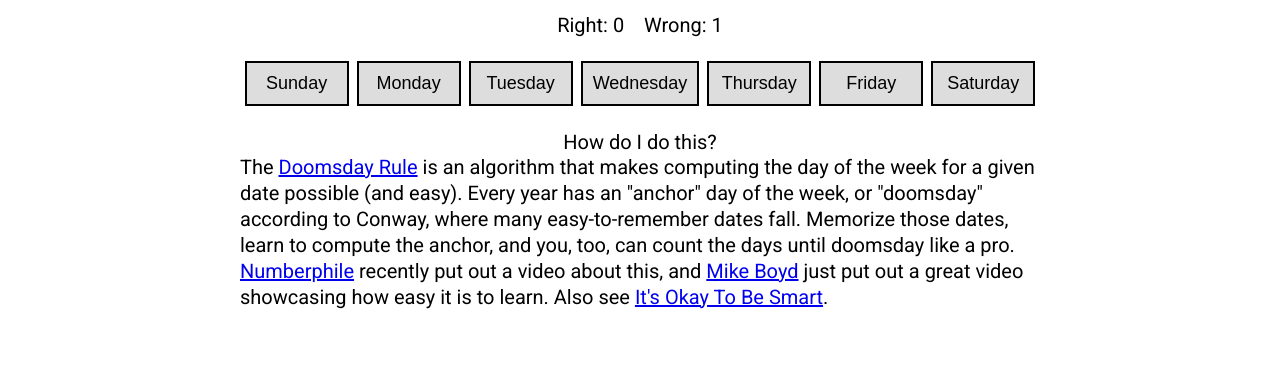
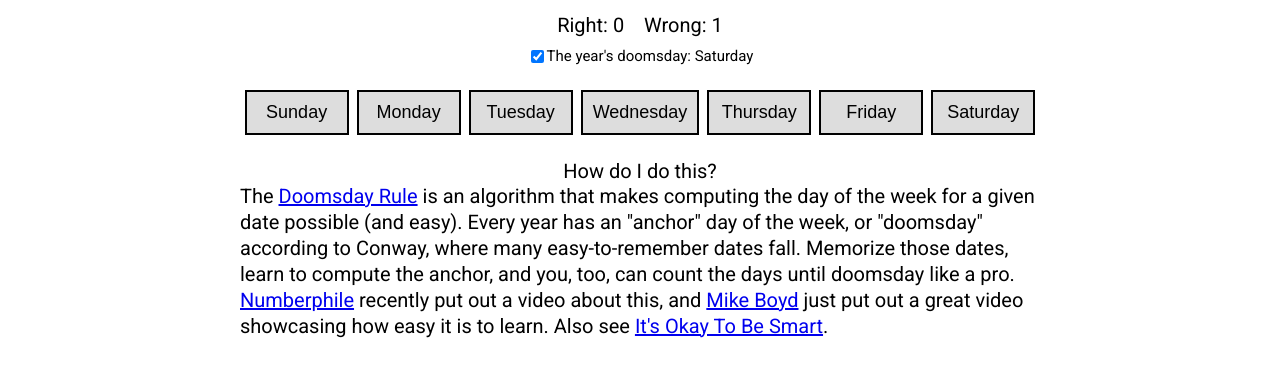
Before and after one commit to EdricY/Guess-The-Weekday, a plain HTML site: page index.html in a window 1280 px wide. Both pictures are taken after a click on the button "Saturday". Shown: the part 159-536 px from the top of the page. Drawn offline with Linux system fonts and the light colour scheme.

Commit message:
option to show doomsday, always show correct flash

```diff
--- a/index.html
+++ b/index.html
@@ -5,7 +5,7 @@
     <meta http-equiv="X-UA-Compatible" content="IE=edge" />
     <meta name="viewport" content="width=device-width, initial-scale=1.0" />
     <title>Guess The Weekday!</title>
-    <link rel="shortcut icon" type="image/x-icon" href="favicon.ico">
+    <link rel="shortcut icon" type="image/x-icon" href="favicon.ico" />
     <link href="https://fonts.googleapis.com/css?family=Roboto:400" rel="stylesheet" />
     <style>
       html {
@@ -56,6 +56,18 @@
         border: 2px solid black;
         margin: 0.5%;
         cursor: pointer;
+      }
+
+      #doomsday-row {
+        margin-top: 0.5rem;
+        font-size: 0.75rem;
+        display: flex;
+      }
+      #doomsdayDisplayWrap {
+        display: none;
+      }
+      #showDoomsday:checked ~ #doomsdayDisplayWrap {
+        display: block;
       }
       @media (max-width: 500px) {
         #dayBtnsWrap {
@@ -121,6 +133,12 @@
       <label for="fullRange">Both</label>
     </div>
     <div>Right: <span id="correctDisplay">0</span>&nbsp;&nbsp;&nbsp; Wrong: <span id="wrongDisplay">0</span></div>
+    <div id="doomsday-row">
+      <input type="checkbox" id="showDoomsday" checked />
+      <label for="showDoomsday">The year's doomsday</label>
+      <span id="doomsdayDisplayWrap">: <span id="doomsdayDisplay"></span></span>
+    </div>
+
     <div id="dayBtnsWrap"></div>
     <div>How do I do this?</div>
     <p>
@@ -142,6 +160,7 @@
     const futureOnly = document.getElementById("futureOnly");
     const pastOnly = document.getElementById("pastOnly");
     const fullRange = document.getElementById("fullRange");
+    const doomsdayDisplay = document.getElementById("doomsdayDisplay");
     const WEEKDAYS = getWeekdaysArray();
     let theDate = new Date(Math.random() * Date.now());
     let correct = 0;
@@ -179,6 +198,11 @@
       return date.toLocaleDateString("default", options);
     }
 
+    function getDoomsday(date) {
+      const doomsday = new Date(date.getFullYear(), 2, 14); // pi day of the same year
+      return getWeekday(doomsday);
+    }
+
     function setNewRandomDay() {
       let range = 400 * 365 * 24 * 60 * 60 * 1000; // 400 years
       let center = Date.now();
@@ -192,14 +216,17 @@
       let rand = center + Math.random() * range - Math.random() * range;
       theDate = new Date(rand);
       dateDisplay.innerText = getFormattedDate(theDate);
+      doomsdayDisplay.innerText = getDoomsday(theDate);
     }
 
     function guessDay(weekday) {
+      //always flash correct day
+      const correctDay = getWeekday(theDate);
+      document.getElementById(correctDay).classList.remove("correct");
+      document.getElementById(correctDay).classList.remove("wrong");
+      setTimeout(() => document.getElementById(correctDay).classList.add("correct"), 0);
       if (weekday == getWeekday(theDate)) {
         correct++;
-        document.getElementById(weekday).classList.remove("correct");
-        document.getElementById(weekday).classList.remove("wrong");
-        setTimeout(() => document.getElementById(weekday).classList.add("correct"), 0);
       } else {
         wrong++;
         document.getElementById(weekday).classList.remove("correct");
```
